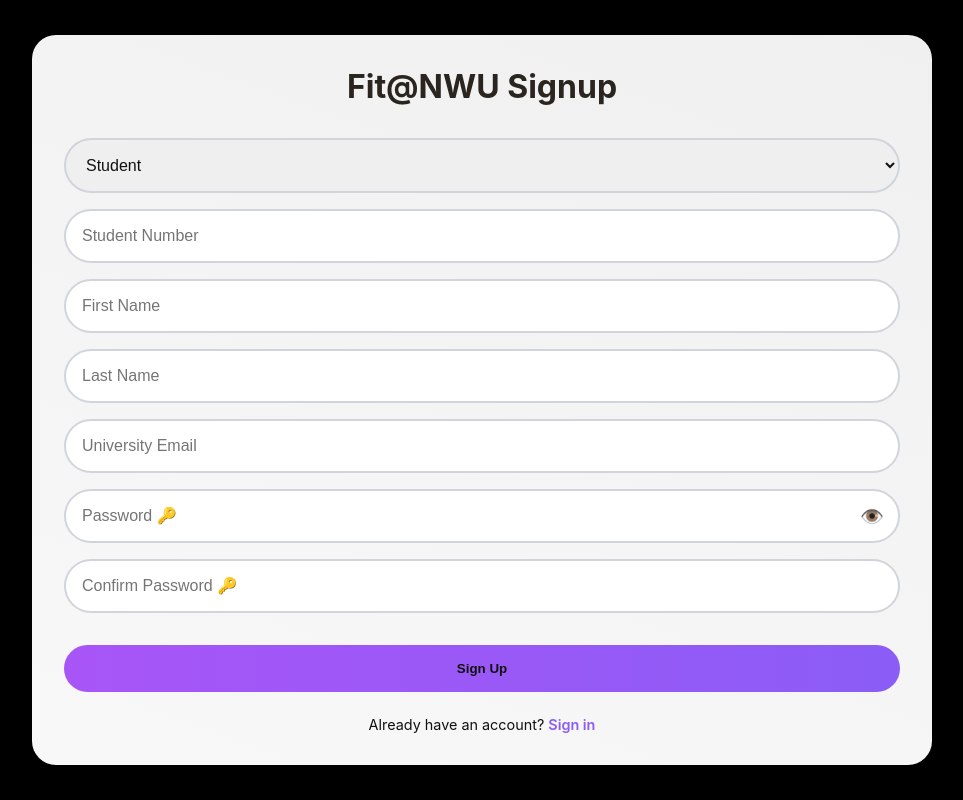
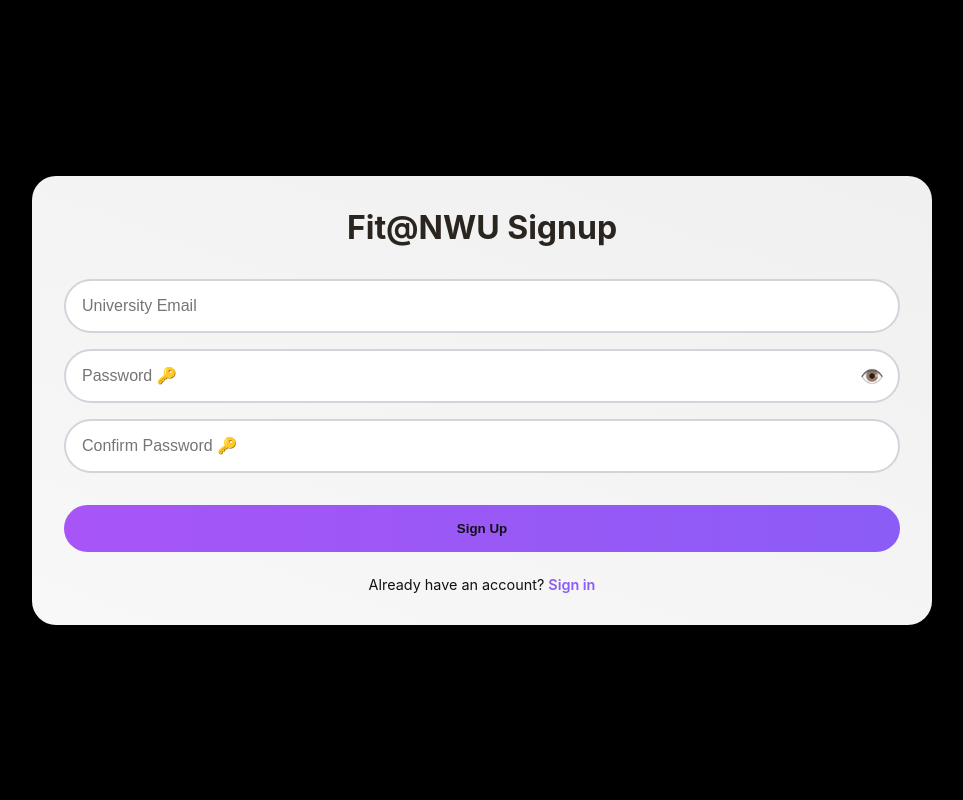
Before and after one commit to kvnxmars/gym-manager-tonic, a React (Vite) app in the folder frontend/: page /signup in a window 1280 px wide. Shown: the whole page, without its empty margins (158-1121 px from the left). Built offline with nearby package versions, Linux system fonts and the light colour scheme.

Commit message:
havent fixed the problems yet.

```diff
--- a/frontend/src/pages/Auth/SignupPage.jsx
+++ b/frontend/src/pages/Auth/SignupPage.jsx
@@ -19,15 +19,22 @@ export default function SignupPage() {
     email: "",
     password: "",
     confirmPassword: "",
-    role: "student", // default role
+    //role: "student", // default role
   });
 
   const [showPassword, setShowPassword] = useState(false);
   const [error, setError] = useState("");
   const [loading, setLoading] = useState(false);
 
-  const handleChange = (e) =>
-    setFormData({ ...formData, [e.target.name]: e.target.value });
+  const handleChange = (e) => {
+    //handle nested name
+    if(e.target.name === 'firstName' || e.target.name === 'lastName') {
+      setFormData({
+        ...formData,
+        [e.target.name == 'firstName' ? 'first' : 'last'] : e.target.value });
+    }
+  };
+
 
   const handleSubmit = async (e) => {
     e.preventDefault();
@@ -41,6 +48,20 @@ export default function SignupPage() {
     setError("");
 
     try {
+
+      // Construct the payload to send to the backend
+        const signupData = {
+            studentNumber: formData.studentNumber,
+            name: {
+              first: formData.name.first,
+              last: formData.name.last,
+            },
+            email: formData.email,
+            password: formData.password,
+            // *** CRITICAL CHANGE: HARDCODE THE ROLE HERE ***
+            role: "student",
+        };
+
       const res = await fetch(`${API_URL}/auth/signup`, {
         method: "POST",
         headers: { "Content-Type": "application/json" },
@@ -67,16 +88,7 @@ export default function SignupPage() {
           <h2 className="title">Fit@NWU Signup</h2>
 
           <form className="form" onSubmit={handleSubmit}>
-            {/* Role Selector */}
-            <select
-              name="role"
-              value={formData.role}
-              onChange={handleChange}
-              className="input"
-            >
-              <option value="student">Student</option>
-              <option value="admin">Admin</option>
-            </select>
+
 
             {/* Only show student fields if role = student */}
             {formData.role === "student" && (
```
